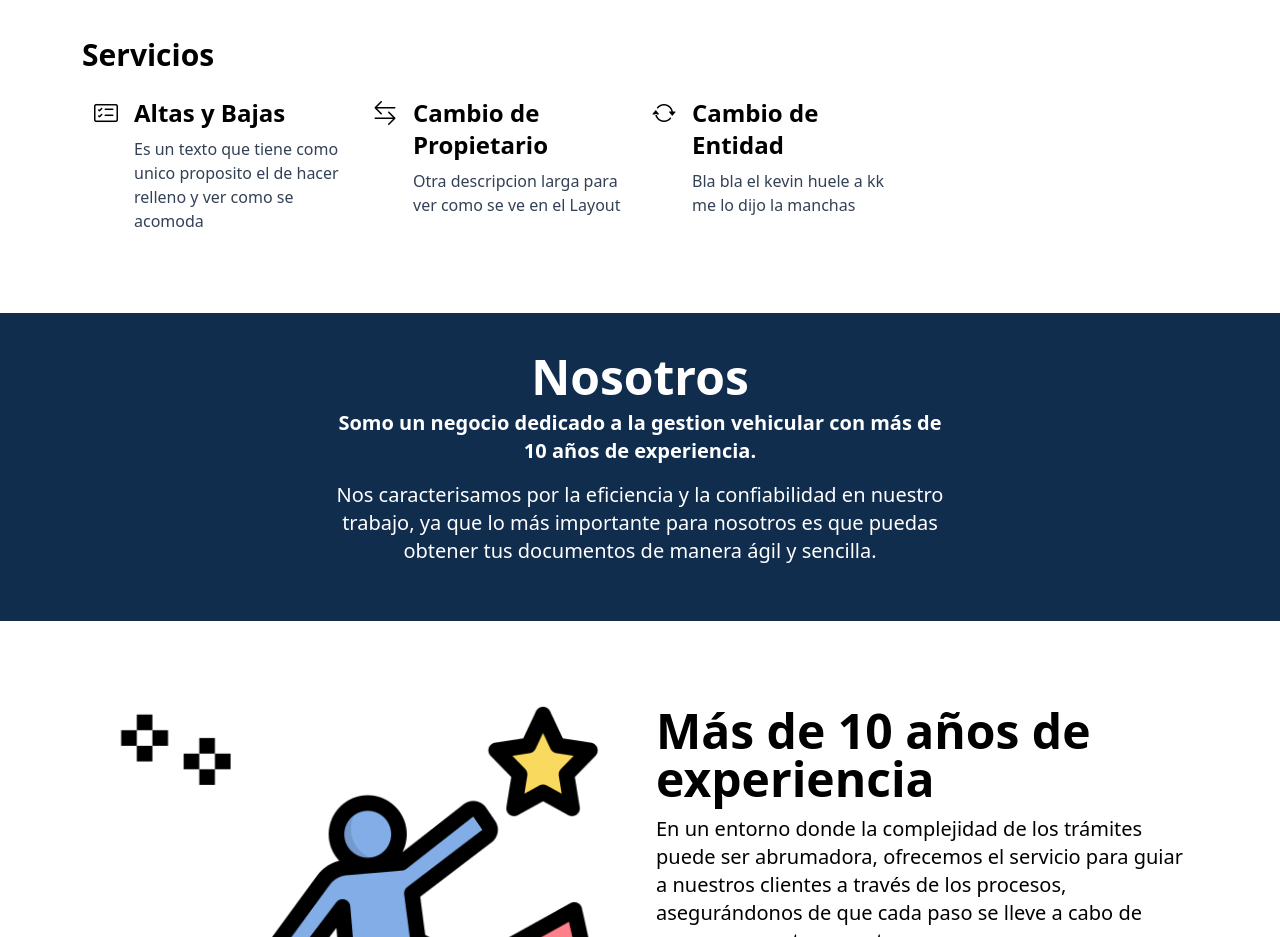
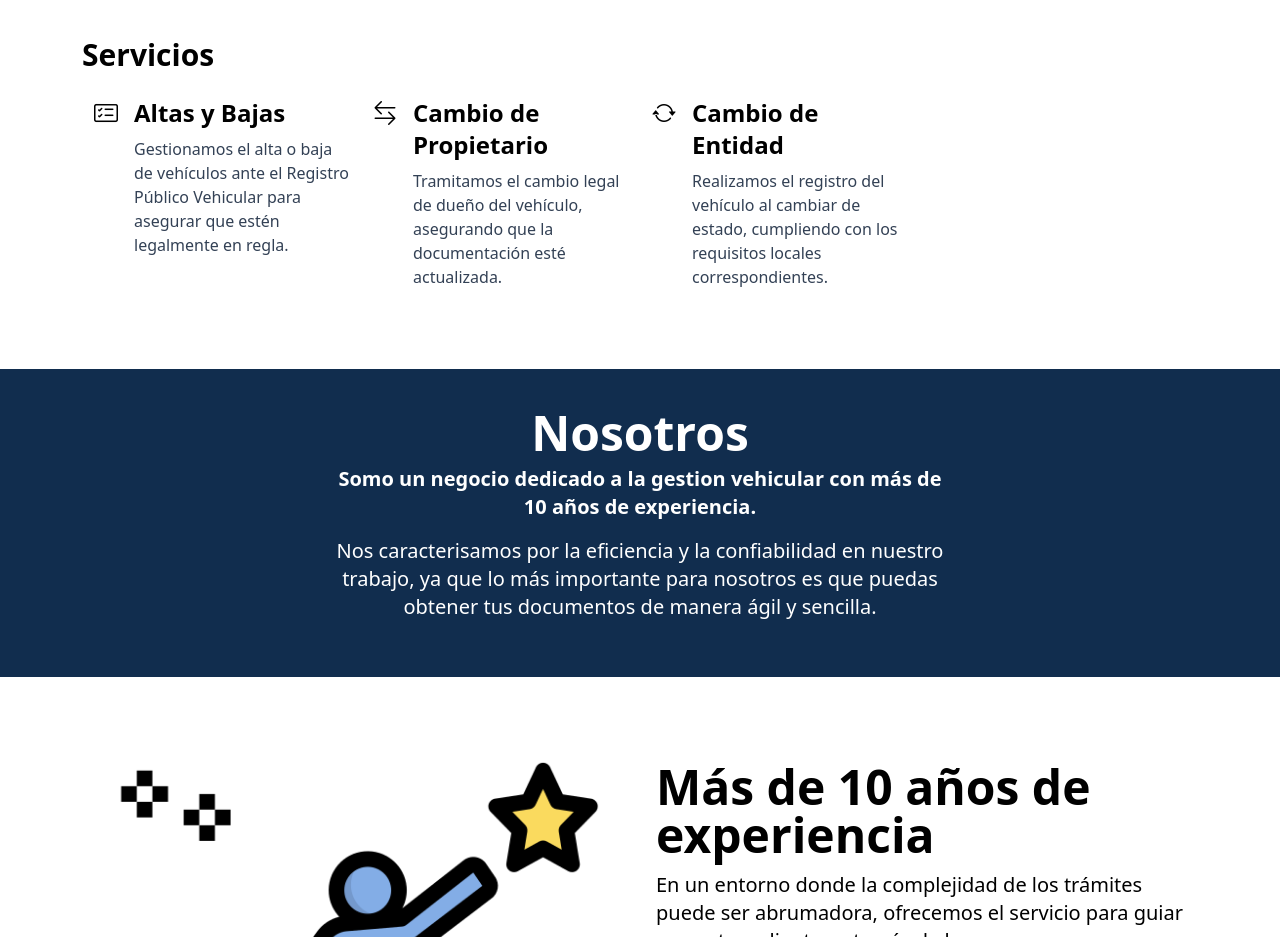
Before and after one commit to yaelmolinero/gestoria-vehicular-jc, an Astro site: page / in a window 1280 px wide. Shown: the part 880-1817 px from the top of the page. Built offline with nearby package versions, Linux system fonts and the light colour scheme; Astro itself is replaced by a stand-in of ours.

Commit message:
Service's descripcion changed

```diff
--- a/src/sections/Servicios.astro
+++ b/src/sections/Servicios.astro
@@ -9,20 +9,20 @@ import Servicio from "../components/parts/Servicio.astro";
       <Servicio
         href="/servicios/altas-y-bajas"
         name="Altas y Bajas"
-        description="Es un texto que tiene como unico proposito el de hacer relleno y ver como se acomoda"
+        description="Gestionamos el alta o baja de vehículos ante el Registro Público Vehicular para asegurar que estén legalmente en regla."
         iconClass="bi-card-checklist"
       />
 
       <Servicio
         href="/servicios/cambio-de-propietario"
         name="Cambio de Propietario"
-        description="Otra descripcion larga para ver como se ve en el Layout"
+        description="Tramitamos el cambio legal de dueño del vehículo, asegurando que la documentación esté actualizada."
         iconClass="bi-arrow-left-right"
       />
       <Servicio
         href="/servicios/cambio-de-entidad"
         name="Cambio de Entidad"
-        description="Bla bla el kevin huele a kk me lo dijo la manchas"
+        description="Realizamos el registro del vehículo al cambiar de estado, cumpliendo con los requisitos locales correspondientes."
         iconClass="bi-arrow-repeat"
       />
     </div>
```
